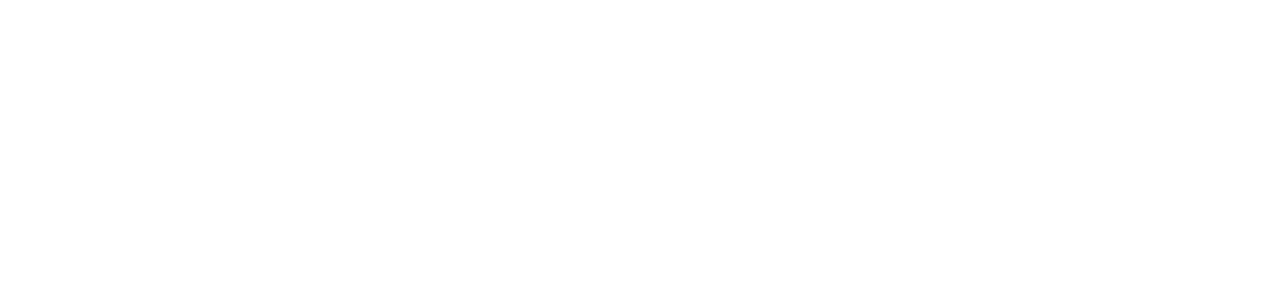
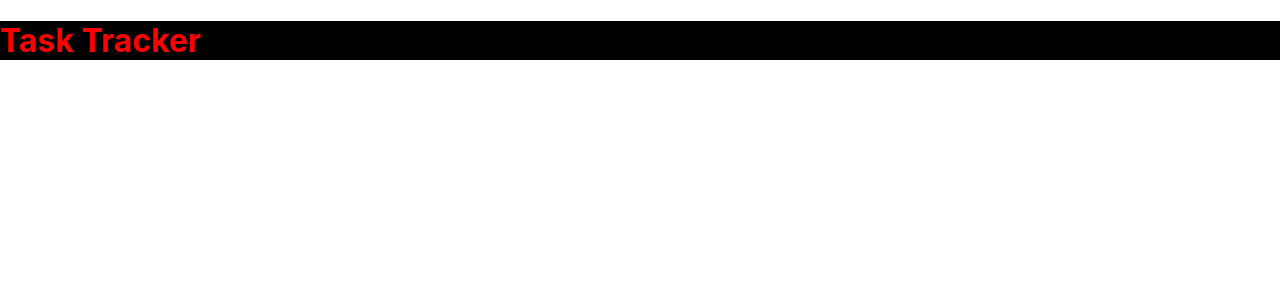
Before and after one commit to deeplic/tasktracker, a React (Create React App) app: page / in a window 1280 px wide. Shown: the top 300 px of the page. Built offline with nearby package versions, Linux system fonts and the light colour scheme.

Commit message:
inline style

```diff
--- a/src/components/Header.js
+++ b/src/components/Header.js
@@ -3,14 +3,14 @@
 const Header = ({title}) => {
   return (
     <header>
-        <h1>{title}</h1>
+        <h1 style={{color:'red',backgroundColor:"black"}}>{title}</h1>
     </header>
   )
 }
 
-/*Header.defaultProps={
+Header.defaultProps={
     title: 'Task Tracker'
-}*/
+}
 
 Header.propTypes={
     title:PropTypes.string.isRequired
```
